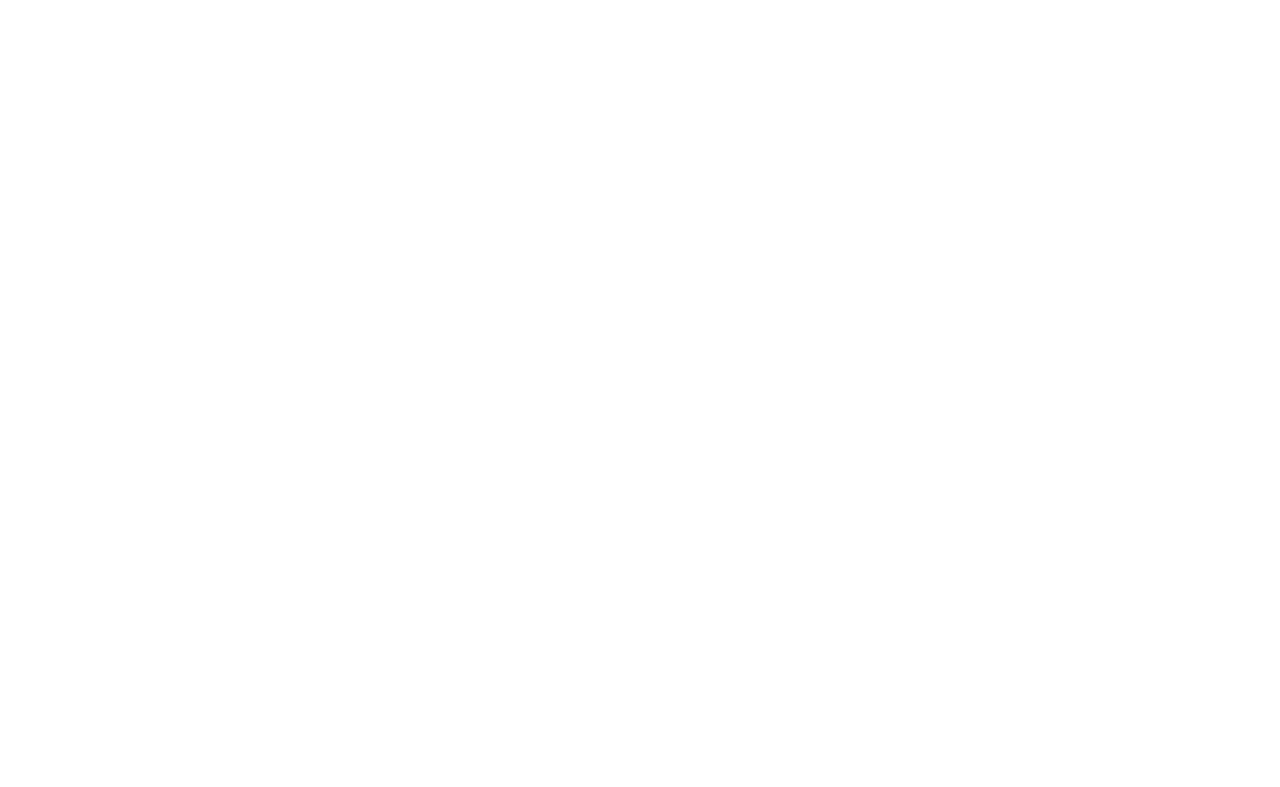
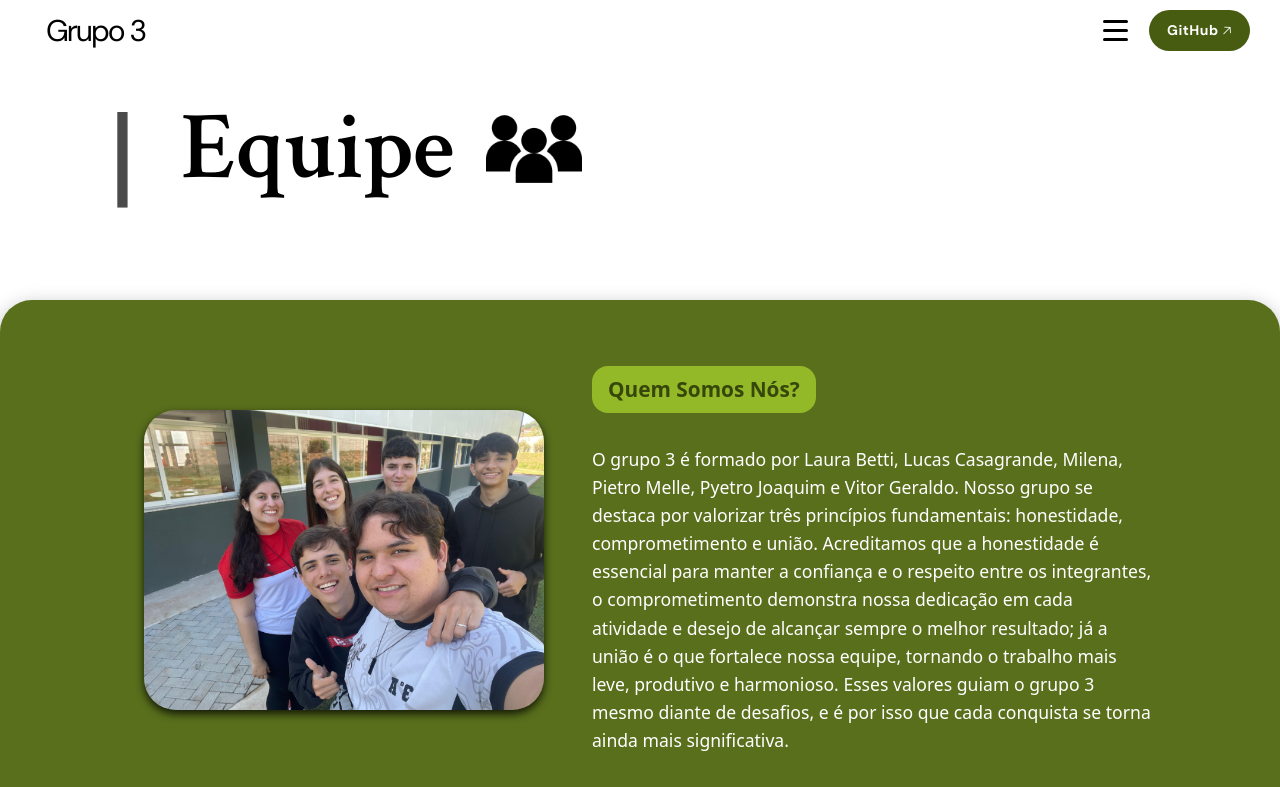
Before and after one commit to vitorcecato-sesi/estacao-meteorologica, a React (Vite) app in the folder Frontend/: page /Equipe in a window 1280 px wide. Before the commit this address had no page. Shown: the top 787 px of the page. Built offline with nearby package versions, Linux system fonts and the light colour scheme.

Commit message:
commit Merge remote-tracking branch 'origin/Home' into Equipe Author: aluno1 <

```diff
--- a/Frontend/src/App.jsx
+++ b/Frontend/src/App.jsx
@@ -7,6 +7,7 @@
 // Páginas
 import Home from './pages/Home'
 import PerguntasRespostas from './pages/PerguntasRespostas'
+import Equipe from './pages/Equipe'
 
 function App() {
 
@@ -15,6 +16,8 @@
     <BrowserRouter>
         <Routes>
           <Route path='/' element={<Home/>} />
+          <Route path='/perguntas-respostas' element={<PerguntasRespostas/>} />
+          <Route path='/equipe' element={<Equipe/>} />
         </Routes>
       </BrowserRouter>
     </>
```
